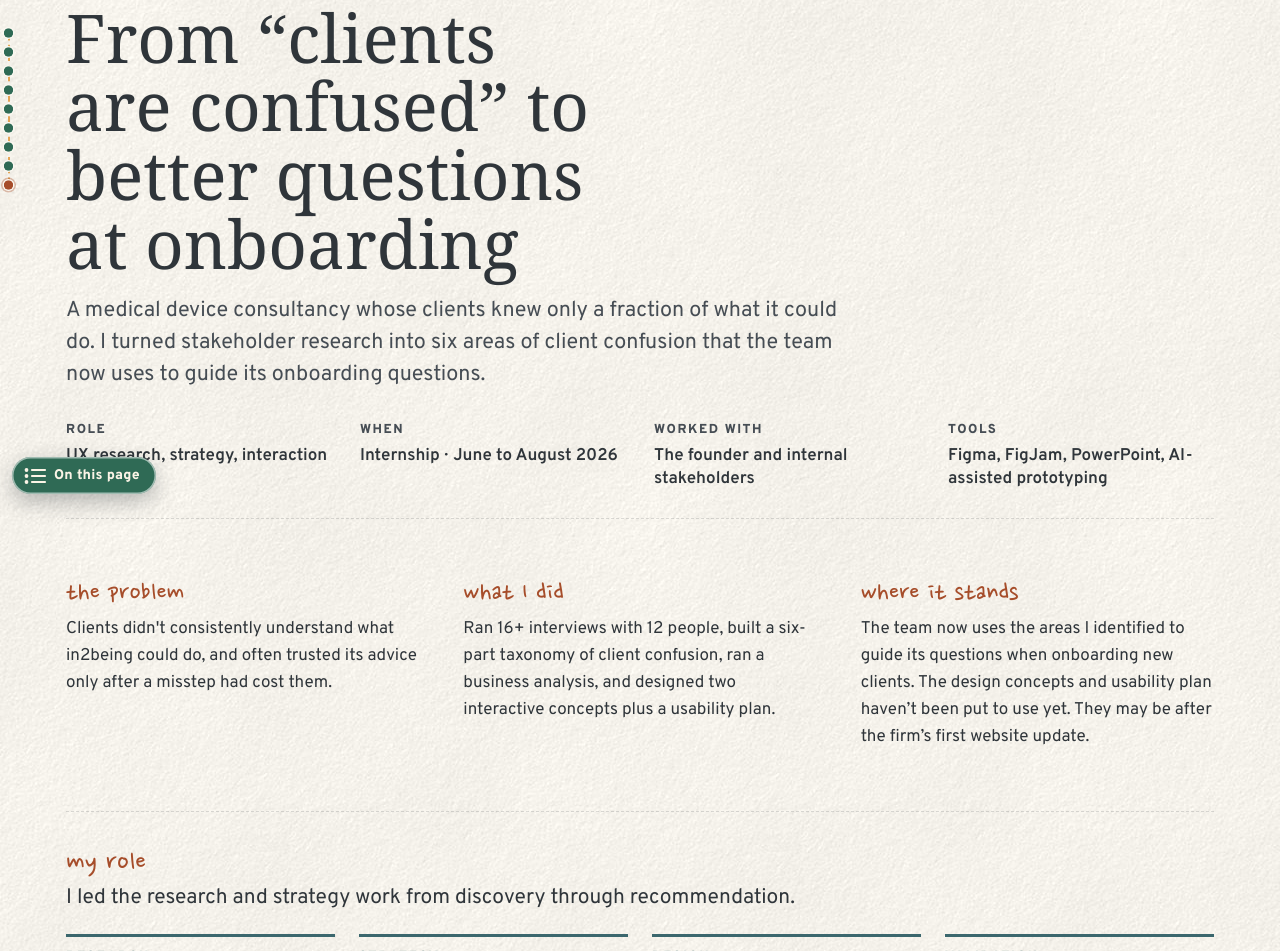
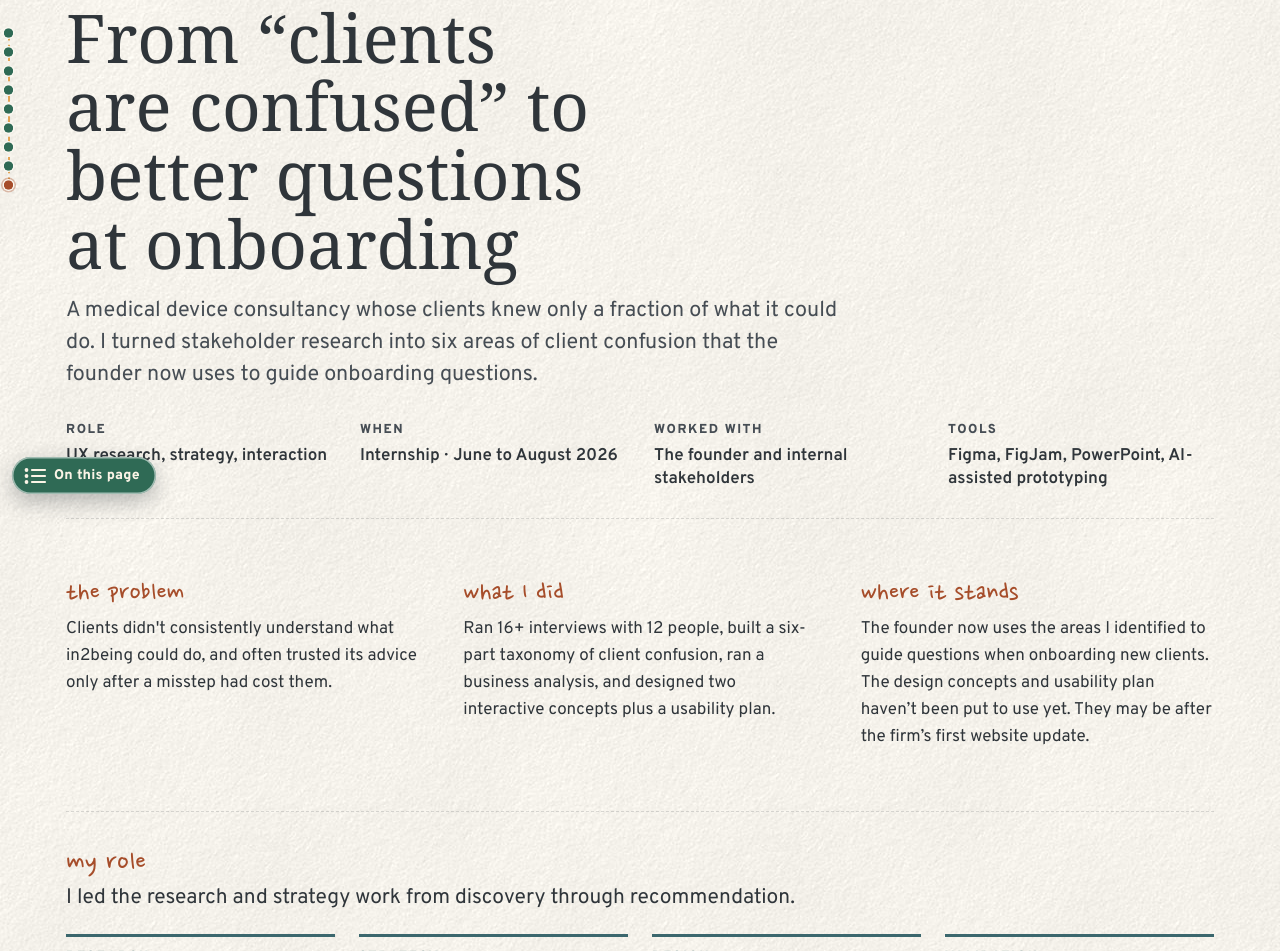
Before and after one commit to tiwuchao/Tina_Chao_Portfolio, a plain HTML site: page in2being.html in a window 1280 px wide. Shown: the part 291-1242 px from the top of the page. Drawn offline with Linux system fonts and the light colour scheme; a web font is replaced by a local one.

Commit message:
in2being: the founder (not the whole team) uses the six areas
Matches the résumé and what Tina can vouch for.

Co-Authored-By: Claude Opus 5.5 <noreply@anthropic.com>
Claude-Session: https://claude.ai/code/session_01BJMedSfPuoSbJqrBzpBZ8p

```diff
--- a/in2being.html
+++ b/in2being.html
@@ -8,11 +8,11 @@
 <link rel="icon" type="image/png" sizes="32x32" href="images/icons/favicon-32.png?v=3">
 <link rel="icon" type="image/png" sizes="16x16" href="images/icons/favicon-16.png?v=3">
 <link rel="apple-touch-icon" href="images/icons/apple-touch-icon.png?v=3">
-<meta name="description" content="A medical device consultancy whose clients knew only a fraction of what it could do. I turned stakeholder research into six areas of client confusion that the team now uses to guide its onboarding questions.">
+<meta name="description" content="A medical device consultancy whose clients knew only a fraction of what it could do. I turned stakeholder research into six areas of client confusion that the founder now uses to guide onboarding questions.">
 <meta property="og:type" content="website">
 <meta property="og:site_name" content="Tina Wu Chao">
 <meta property="og:title" content="in2being · a UX case study by Tina Wu Chao">
-<meta property="og:description" content="A medical device consultancy whose clients knew only a fraction of what it could do. I turned stakeholder research into six areas of client confusion that the team now uses to guide its onboarding questions.">
+<meta property="og:description" content="A medical device consultancy whose clients knew only a fraction of what it could do. I turned stakeholder research into six areas of client confusion that the founder now uses to guide onboarding questions.">
 <meta property="og:url" content="https://tinawuchao.com/in2being.html">
 <meta property="og:image" content="https://tinawuchao.com/images/og/in2being.jpg">
 <meta property="og:image:width" content="1200">
@@ -74,7 +74,7 @@
       <span class="sign"><span class="big">in2being</span></span>
     </div>
     <h1 class="cs-title">From “clients are confused” to better questions at onboarding</h1>
-    <p class="cs-lede">A medical device consultancy whose clients knew only a fraction of what it could do. I turned stakeholder research into six areas of client confusion that the team now uses to guide its onboarding questions.</p>
+    <p class="cs-lede">A medical device consultancy whose clients knew only a fraction of what it could do. I turned stakeholder research into six areas of client confusion that the founder now uses to guide onboarding questions.</p>
   </header>
 
   <div class="wrap">
@@ -88,7 +88,7 @@
     <section class="inshort" aria-label="In short">
       <div><p class="hand">the problem</p><p>Clients didn't consistently understand what in2being could do, and often trusted its advice only after a misstep had cost them.</p></div>
       <div><p class="hand">what I did</p><p>Ran 16+ interviews with 12 people, built a six-part taxonomy of client confusion, ran a business analysis, and designed two interactive concepts plus a usability plan.</p></div>
-      <div><p class="hand">where it stands</p><p>The team now uses the areas I identified to guide its questions when onboarding new clients. The design concepts and usability plan haven’t been put to use yet. They may be after the firm’s first website update.</p></div>
+      <div><p class="hand">where it stands</p><p>The founder now uses the areas I identified to guide questions when onboarding new clients. The design concepts and usability plan haven’t been put to use yet. They may be after the firm’s first website update.</p></div>
     </section>
 
     <section class="myrole" aria-labelledby="roleTitle">
```
Also changed, not shown: index.html (+1 -1 lines).
